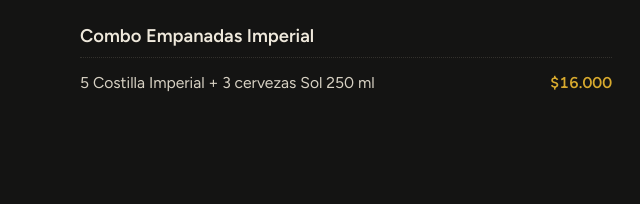
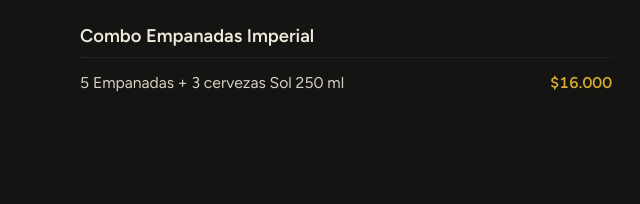
Before and after one commit to Imperiumbar/imperiumbar, a plain HTML site: page index.html in a window 1280 px wide. Shown: the part 2296-2500 px from the top of the page, 0-640 px from the left. Drawn offline with Linux system fonts and the light colour scheme.

Commit message:
Update index.html

```diff
--- a/index.html
+++ b/index.html
@@ -282,7 +282,7 @@ const MENU=[
  {id:"combos",t:"Combos",items:[
   {n:"Combo Festín del Emperador",rows:[["1 Festín del Emperador (picada) + 4 cervezas Corona o Stella + 2 michelados","$108.000"],["1 Festín del Emperador (picada) + 2 sodas italianas (Rosa Boreal o Alma del Paraíso)","$92.500"]]},
   {n:"Combo Alitas Imperiales",rows:[["2 Alitas Imperiales (16 alas) + 4 cervezas Poker o Águila Light + 2 michelados","$91.300"],["2 Alitas Imperiales (16 alas) + 2 sodas italianas (Rosa Boreal o Alma del Paraíso)","$89.500"]]},
-  {n:"Combo Empanadas Imperial",rows:[["5 Costilla Imperial + 3 cervezas Sol 250 ml","$16.000"]]},
+  {n:"Combo Empanadas Imperial",rows:[["5 Empanadas + 3 cervezas Sol 250 ml","$16.000"]]},
   {n:"Combo Cerveza",rows:[["5 Club Colombia + 5 michelados","$57.000"],["5 Corona o Stella + 5 michelados","$66.000"],["5 Águila Light o Poker + 5 michelados","$48.500"]]},
   {n:"Combo Cócteles",rows:[["2 Imperial Exótica + 2 Travesía Carmesí","$105.000"],["2 Mule Imperial + 2 Niebla Real","$118.000"]]}
  ]},
```
